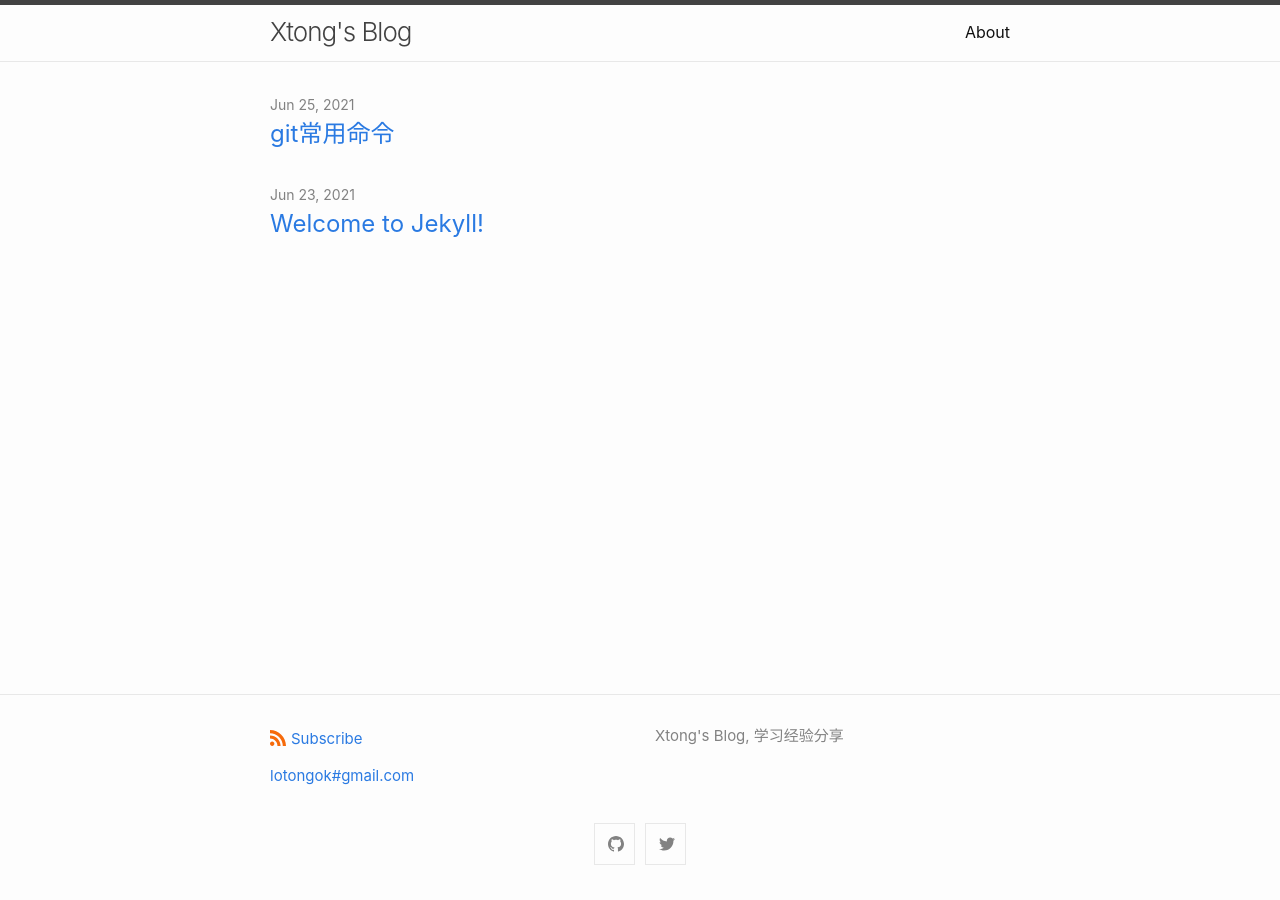
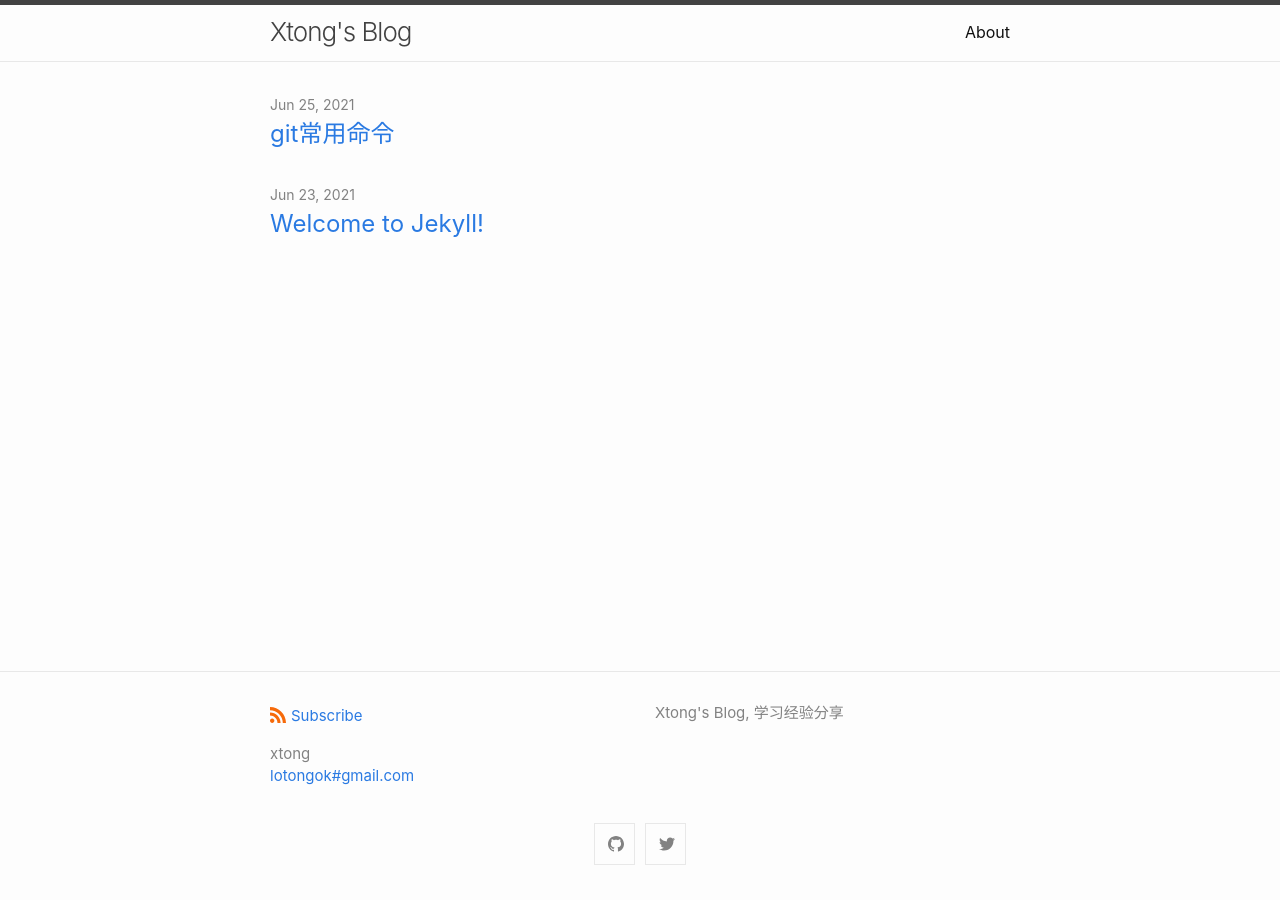
Before and after one commit to tongg112/tongg112.github.io, a Jekyll site: the page built from index.md, in a window 1280 px wide. Built offline with Jekyll 4.4.1, drawn with Linux system fonts in a browser that asks for light colours.

Commit message:
增加用户名

```diff
--- a/_config.yml
+++ b/_config.yml
@@ -25,6 +25,7 @@ baseurl: "" # the subpath of your site, e.g. /blog
 url: "" # the base hostname & protocol for your site, e.g. http://example.com
 
 author:
+  name: xtong
   email: lotongok#gmail.com
 
 # Build settings
```
